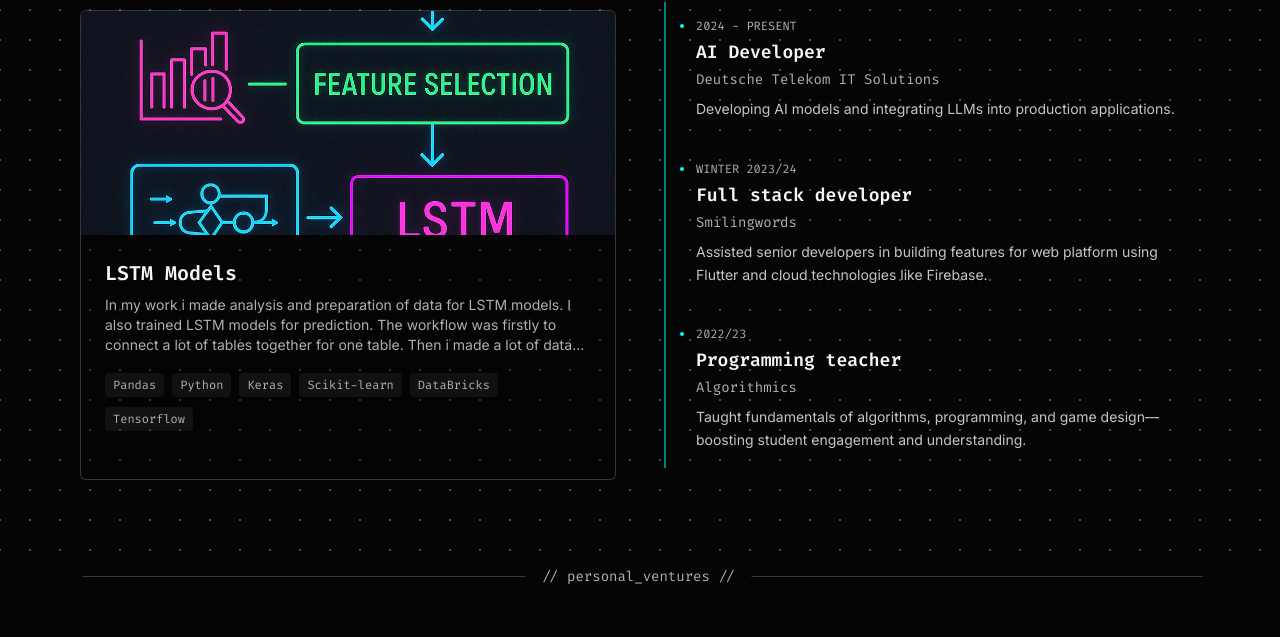
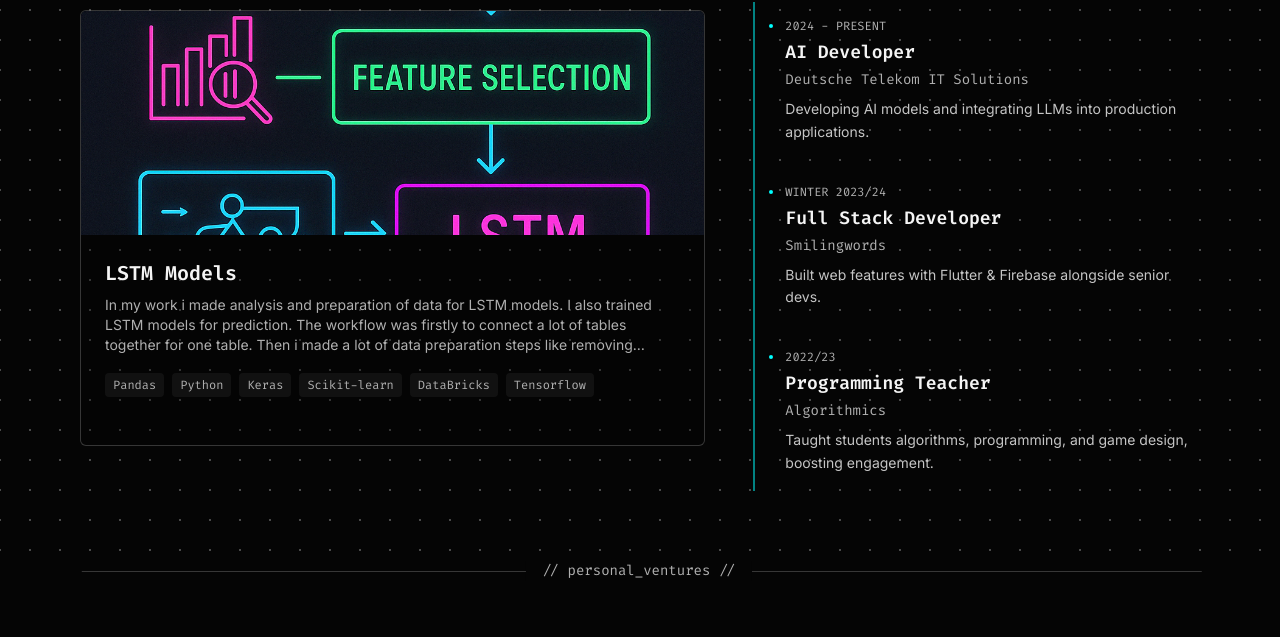
Before and after one commit to Dospalko/glitch-portfolio, a React (Vite) app: page /projects in a window 1280 px wide. Shown: the part 230-867 px from the top of the page. Built offline with nearby package versions, Linux system fonts and the light colour scheme; a web font is replaced by a local one.

Commit message:
fix: fixing the clicking issue

```diff
--- a/src/pages/ProjectsPage.jsx
+++ b/src/pages/ProjectsPage.jsx
@@ -1,309 +1,154 @@
-import React, { useState } from "react";
-import { AnimatePresence, motion } from "framer-motion";
-import ProjectCard from "../components/ProjectCard";
-import { projectsData } from "../data/projects";
-import { FaChevronDown, FaBriefcase, FaTimes } from "react-icons/fa";
-import { glitchyPageTransitionVariants } from "../utils/motionVariants";
+import React, { useState, useEffect } from 'react';
+import { motion, AnimatePresence } from 'framer-motion';
+import ProjectCard from '../components/ProjectCard';
+import { projectsData } from '../data/projects';
+import { FaChevronDown, FaTimes } from 'react-icons/fa';
+import { glitchyPageTransitionVariants } from '../utils/motionVariants';
 
-// Offset for header height when scrolling
 const HEADER_HEIGHT_OFFSET = 90;
 
-// Dummy work experience data
 const workExperienceData = [
-  {
-    id: 1,
-    title: "AI Developer",
-    company: "Deutsche Telekom IT Solutions",
-    dates: "2024 - Present",
-    description:
-      "Developing AI models and integrating LLMs into production applications.",
-  },
-  {
-    id: 2,
-    title: "Full stack developer",
-    company: "Smilingwords",
-    dates: "Winter 2023/24",
-    description:
-      "Assisted senior developers in building features for web platform using Flutter and cloud technologies like Firebase.",
-  },
-  {
-    id: 3,
-    title: "Programming teacher",
-    company: "Algorithmics",
-    dates: "2022/23",
-    description:
-      "Taught fundamentals of algorithms, programming, and game design—boosting student engagement and understanding.",
-  },
+  { id: 1, title: "AI Developer", company: "Deutsche Telekom IT Solutions", dates: "2024 - Present", description: "Developing AI models and integrating LLMs into production applications." },
+  { id: 2, title: "Full Stack Developer", company: "Smilingwords", dates: "Winter 2023/24", description: "Built web features with Flutter & Firebase alongside senior devs." },
+  { id: 3, title: "Programming Teacher", company: "Algorithmics", dates: "2022/23", description: "Taught students algorithms, programming, and game design, boosting engagement." },
 ];
 
-// Scroll-to-next-section button
-const ScrollButton = ({ nextSectionId }) => {
-  const handleClick = () => {
-    const nextSection = document.getElementById(nextSectionId);
-    if (nextSection) {
-      const top =
-        nextSection.getBoundingClientRect().top +
-        window.pageYOffset -
-        HEADER_HEIGHT_OFFSET;
-      window.scrollTo({ top, behavior: "smooth" });
-    }
+// Animation variants
+const containerVariants = {
+  hidden: { opacity: 0 },
+  show:   { opacity: 1, transition: { staggerChildren: 0.1 } },
+};
+const itemVariants = {
+  hidden: { opacity: 0, y: 25, filter: 'blur(3px)' },
+  show:   { opacity: 1, y: 0, filter: 'blur(0)', transition: { duration: 0.4, ease: 'easeOut' } },
+};
+const backdropVariants = {
+  hidden:  { opacity: 0 },
+  visible: { opacity: 1, transition: { duration: 0.3 } },
+};
+const modalVariants = {
+  hidden:  { opacity: 0, scale: 0.9 },
+  visible: { opacity: 1, scale: 1, transition: { type: 'spring', stiffness: 300 } },
 };
 
+// Scroll button
+const ScrollButton = ({ nextSectionId }) => {
+  const onClick = () => {
+    const el = document.getElementById(nextSectionId);
+    if (!el) return;
+    const top = el.getBoundingClientRect().top + window.pageYOffset - HEADER_HEIGHT_OFFSET;
+    window.scrollTo({ top, behavior: 'smooth' });
+  };
   return (
     <motion.button
-      onClick={handleClick}
-      whileHover={{
-        scale: 1.1,
-        y: [-1, -3, -1, -3, -2],
-        x: [0, 1, -1, 1, 0],
-        filter: "drop-shadow(0 0 6px var(--color-accent-glitch))",
-        transition: {
-          y: { duration: 0.3, repeat: Infinity },
-          x: { duration: 0.2, repeat: Infinity },
-        },
-      }}
-      whileTap={{ scale: 0.9, filter: "brightness(0.7)" }}
-      transition={{ type: "spring", stiffness: 400, damping: 17 }}
-      className="absolute bottom-4 left-1/2 transform -translate-x-1/2 p-3 border border-[var(--color-border-subtle)] rounded-full text-[var(--color-accent-glitch)] bg-[var(--color-background)]/50 backdrop-blur-sm z-20"
-      aria-label={`Scroll to ${nextSectionId}`}
+      onClick={onClick}
+      whileHover={{ scale: 1.1 }}
+      whileTap={{ scale: 0.9 }}
+      className="absolute bottom-4 left-1/2 -translate-x-1/2 p-3 border border-[var(--color-border-subtle)] rounded-full text-[var(--color-accent-glitch)] bg-[var(--color-background)]/50 backdrop-blur-sm z-20"
     >
       <FaChevronDown size={22} />
     </motion.button>
   );
 };
 
-// Animation variants
-const containerVariants = {
-  hidden: { opacity: 0 },
-  show: { opacity: 1, transition: { staggerChildren: 0.1 } },
-};
-const itemVariants = {
-  hidden: { opacity: 0, y: 25, filter: "blur(3px)" },
-  show: {
-    opacity: 1,
-    y: 0,
-    filter: "blur(0)",
-    transition: { duration: 0.4, ease: "easeOut" },
-  },
-};
-const timelineItemVariants = {
-  hidden: { opacity: 0, x: -20 },
-  show: { opacity: 1, x: 0, transition: { duration: 0.5 } },
-};
-
-// Modal animations
-const backdropVariants = {
-  hidden: { opacity: 0 },
-  visible: { opacity: 1 },
-};
-const modalVariants = {
-  hidden: { y: "-10%", opacity: 0 },
-  visible: {
-    y: "0%",
-    opacity: 1,
-    transition: { type: "spring", stiffness: 300 },
-  },
-};
-
 const ProjectsPage = () => {
   const [selectedProject, setSelectedProject] = useState(null);
 
-  const closeModal = () => setSelectedProject(null);
+  // Disable background scroll when modal is open
+  useEffect(() => {
+    document.body.style.overflow = selectedProject ? 'hidden' : 'auto';
+    return () => { document.body.style.overflow = 'auto'; };
+  }, [selectedProject]);
 
-  // Separate work and personal projects
-  const workProjects = projectsData.filter((p) => p.category === "work");
-  const personalProjects = projectsData.filter(
-    (p) => p.category === "personal"
-  );
-  const displayedWorkProjects = workProjects.slice(0, 2);
+  const workProjects     = projectsData.filter(p => p.category === 'work');
+  const personalProjects = projectsData.filter(p => p.category === 'personal');
+  const displayedWork    = workProjects.slice(0, 2);
 
   return (
     <motion.section
       id="projects-page"
-      className="py-16 md:py-10 overflow-hidden w-full"
+      className="py-16 md:py-10 overflow-hidden"
       variants={glitchyPageTransitionVariants}
       initial="initial"
       animate="animate"
       exit="exit"
     >
       <div className="max-w-6xl mx-auto px-4">
-        {/* WORK + EXPERIENCE */}
-        <motion.div
-          className="mb-24 flex flex-col items-center"
-          initial={{ opacity: 0, y: 10 }}
-          animate={{ opacity: 1, y: 0 }}
-          transition={{ delay: 0.1, duration: 0.4 }}
-        >
-          <motion.h3 className="text-2xl md:text-3xl font-bold font-mono mb-8 text-center glitch-text">
-            <span className="text-[var(--color-accent-glitch)]">//</span> Work
-            Portfolio
-          </motion.h3>
 
-          <div className="flex flex-col md:flex-row gap-10 md:gap-12 w-full">
+        {/* WORK & EXPERIENCE */}
+        <motion.div initial={{opacity:0,y:10}} animate={{opacity:1,y:0}} transition={{delay:0.1,duration:0.4}}>
+          <h3 className="text-2xl md:text-3xl font-bold font-mono mb-8 text-center glitch-text">
+            <span className="text-[var(--color-accent-glitch)]">//</span> Work Portfolio
+          </h3>
+          <div className="flex flex-col md:flex-row gap-10 md:gap-12">
             {/* Recent Work */}
-            <div className="w-full md:w-7/12 lg:w-1/2 flex flex-col space-y-8">
-              <h4 className="text-xl font-semibold font-mono text-[var(--color-text-secondary)]">
-                // Recent Works
-              </h4>
-              {displayedWorkProjects.length > 0 ? (
-                <motion.div
-                  variants={containerVariants}
-                  initial="hidden"
-                  animate="show"
-                  className="flex flex-col gap-8"
-                >
-                  {displayedWorkProjects.map((project) => (
-                    <motion.div
-                      key={`work-${project.id}`}
-                      variants={itemVariants}
-                    >
-                      <div
-                        onClick={() => setSelectedProject(project)}
-                        className="cursor-pointer"
-                      >
-                        <ProjectCard project={project} />
+            <div className="w-full md:w-7/12 flex flex-col space-y-8">
+              <h4 className="text-xl font-semibold font-mono text-[var(--color-text-secondary)]">// Recent Works</h4>
+              <motion.div variants={containerVariants} initial="hidden" animate="show" className="flex flex-col gap-8">
+                {displayedWork.map(p => (
+                  <motion.div key={`work-${p.id}`} variants={itemVariants}>
+                    <div onClick={()=>setSelectedProject(p)} className="cursor-pointer">
+                      <ProjectCard project={p} />
                     </div>
                   </motion.div>
                 ))}
               </motion.div>
-              ) : (
-                <p className="text-[var(--color-text-secondary)] font-mono">
-                  No recent work projects.
-                </p>
-              )}
             </div>
-
             {/* Career Path */}
-            <div className="w-full md:w-5/12 lg:w-1/2">
-              <h4 className="text-xl font-semibold font-mono text-[var(--color-text-secondary)] mb-6">
-                // Career Path
-              </h4>
-              {workExperienceData.length > 0 ? (
+            <div className="w-full md:w-5/12">
+              <h4 className="text-xl font-semibold font-mono text-[var(--color-text-secondary)] mb-6">// Career Path</h4>
               <div className="relative pl-8 py-4">
-                  <div className="absolute top-0 bottom-0 left-0 w-0.5 bg-[var(--color-accent-glitch)]/50"></div>
-                  <motion.div
-                    variants={containerVariants}
-                    initial="hidden"
-                    animate="show"
-                    className="space-y-10"
-                  >
-                    {workExperienceData.map((exp) => (
-                      <motion.div
-                        key={exp.id}
-                        variants={timelineItemVariants}
-                        className="relative"
-                      >
-                        <div className="absolute -left-[calc(1rem+2px)] top-1 w-2 h-2 rounded-full bg-[var(--color-accent-glitch)] border-2 border-[var(--color-background)]"></div>
-                        <p className="text-xs font-mono uppercase text-[var(--color-text-secondary)] mb-1">
-                          {exp.dates}
-                        </p>
-                        <h5 className="text-lg font-bold font-mono text-[var(--color-text-primary)] mb-1">
-                          {exp.title}
-                        </h5>
-                        <p className="text-sm font-mono text-[var(--color-text-secondary)] mb-2">
-                          {exp.company}
-                        </p>
-                        <p className="text-sm leading-relaxed text-[var(--color-text-primary)]/80">
-                          {exp.description}
-                        </p>
+                <div className="absolute top-0 bottom-0 left-0 w-0.5 bg-[var(--color-accent-glitch)]/50" />
+                <motion.div variants={containerVariants} initial="hidden" animate="show" className="space-y-10">
+                  {workExperienceData.map(exp => (
+                    <motion.div key={exp.id} variants={itemVariants} className="relative">
+                      <div className="absolute -left-[calc(1rem+2px)] top-1 w-2 h-2 rounded-full bg-[var(--color-accent-glitch)] border-2 border-[var(--color-background)]" />
+                      <p className="text-xs uppercase font-mono text-[var(--color-text-secondary)] mb-1">{exp.dates}</p>
+                      <h5 className="text-lg font-bold font-mono text-[var(--color-text-primary)] mb-1">{exp.title}</h5>
+                      <p className="text-sm font-mono text-[var(--color-text-secondary)] mb-2">{exp.company}</p>
+                      <p className="text-sm leading-relaxed text-[var(--color-text-primary)]/80">{exp.description}</p>
                     </motion.div>
                   ))}
                 </motion.div>
               </div>
-              ) : (
-                <p className="text-[var(--color-text-secondary)] font-mono">
-                  No work experience listed.
-                </p>
-              )}
             </div>
           </div>
-
-          {personalProjects.length > 0 && (
-            <ScrollButton nextSectionId="personal-projects" />
-          )}
+          {personalProjects.length > 0 && <ScrollButton nextSectionId="personal-projects" />}
         </motion.div>
 
         {/* DIVIDER */}
-        {(workProjects.length || workExperienceData.length) &&
-          personalProjects.length && (
-            <motion.div
-              className="relative my-20 flex justify-center items-center"
-              initial={{ opacity: 0 }}
-              whileInView={{ opacity: 1 }}
-              viewport={{ once: true, amount: 0.5 }}
-              transition={{ duration: 0.5 }}
-            >
-              <motion.div
-                className="w-full h-px bg-[var(--color-border-subtle)]"
-                animate={{
-                  x: [0, -5, 5, -5, 5, 0],
-                  opacity: [1, 0.8, 1, 0.8, 1, 1],
-                }}
-                transition={{
-                  duration: 1.5,
-                  ease: "easeInOut",
-                  repeat: Infinity,
-                }}
-              />
-              <motion.span
-                className="absolute px-4 bg-[var(--color-background)] font-mono text-sm text-[var(--color-text-secondary)] glitch-text"
-                animate={{
-                  x: [0, 2, -2, 2, -2, 0],
-                  opacity: [1, 0.85, 1, 0.85, 1, 1],
-                }}
-                transition={{
-                  duration: 1.2,
-                  ease: "easeInOut",
-                  repeat: Infinity,
-                }}
-              >
+        {personalProjects.length > 0 && (
+          <motion.div initial={{opacity:0}} whileInView={{opacity:1}} viewport={{once:true,amount:0.5}} transition={{duration:0.5}}
+                      className="relative my-20 flex justify-center items-center">
+            <motion.div className="w-full h-px bg-[var(--color-border-subtle)]"
+                        animate={{x:[0,-5,5,-5,5,0],opacity:[1,0.8,1,0.8,1,1]}}
+                        transition={{duration:1.5,repeat:Infinity}}/>
+            <motion.span className="absolute px-4 bg-[var(--color-background)] font-mono text-sm text-[var(--color-text-secondary)] glitch-text"
+                         animate={{x:[0,2,-2,2,-2,0],opacity:[1,0.85,1,0.85,1,1]}}
+                         transition={{duration:1.2,repeat:Infinity}}>
               // personal_ventures //
             </motion.span>
           </motion.div>
         )}
 
         {/* PERSONAL PROJECTS */}
-        <motion.div
-          id="personal-projects"
-          initial={{ opacity: 0, y: 10 }}
-          whileInView={{ opacity: 1, y: 0 }}
-          viewport={{ once: true, amount: 0.1 }}
-          transition={{ duration: 0.4 }}
-        >
-          <motion.h3 className="text-2xl md:text-3xl font-bold font-mono mb-8 text-center glitch-text">
-            <span className="text-[var(--color-accent-glitch)]">//</span>{" "}
-            Personal Side Projects
-          </motion.h3>
-          {personalProjects.length > 0 ? (
-            <motion.div
-              variants={containerVariants}
-              initial="hidden"
-              animate="show"
-              className="grid grid-cols-1 md:grid-cols-2 lg:grid-cols-3 gap-8"
-            >
-              {personalProjects.map((project) => (
-                <motion.div
-                  key={`personal-${project.id}`}
-                  variants={itemVariants}
-                >
-                  <div
-                    onClick={() => setSelectedProject(project)}
-                    className="cursor-pointer"
-                  >
-                    <ProjectCard project={project} />
+        <motion.div id="personal-projects" initial={{opacity:0,y:10}} whileInView={{opacity:1,y:0}} viewport={{once:true,amount:0.1}} transition={{duration:0.4}}>
+          <h3 className="text-2xl md:text-3xl font-bold font-mono mb-8 text-center glitch-text">
+            <span className="text-[var(--color-accent-glitch)]">//</span> Personal Side Projects
+          </h3>
+          <motion.div variants={containerVariants} initial="hidden" animate="show" className="grid grid-cols-1 md:grid-cols-2 lg:grid-cols-3 gap-8">
+            {personalProjects.map(p => (
+              <motion.div key={`personal-${p.id}`} variants={itemVariants}>
+                <div onClick={()=>setSelectedProject(p)} className="cursor-pointer">
+                  <ProjectCard project={p} />
                 </div>
               </motion.div>
             ))}
           </motion.div>
-          ) : (
-            <p className="text-center text-[var(--color-text-secondary)] font-mono">
-              No personal side projects available.
-            </p>
-          )}
         </motion.div>
       </div>
 
-      {/* MODAL POPUP */}
+      {/* MODAL */}
       <AnimatePresence>
         {selectedProject && (
           <motion.div
@@ -312,15 +157,19 @@ const ProjectsPage = () => {
             initial="hidden"
             animate="visible"
             exit="hidden"
+            onClick={() => setSelectedProject(null)}
           >
             <motion.div
-              className="bg-[var(--color-background)] rounded-lg shadow-lg max-w-lg w-full mx-4 p-6 relative"
+              className="bg-[var(--color-background)] rounded-lg shadow-xl max-w-md w-full mx-4 p-6 relative"
               variants={modalVariants}
+              initial="hidden"
+              animate="visible"
+              exit="hidden"
+              onClick={e => e.stopPropagation()}
             >
               <button
-                onClick={closeModal}
+                onClick={() => setSelectedProject(null)}
                 className="absolute top-4 right-4 text-[var(--color-text-secondary)] hover:text-[var(--color-accent-glitch)]"
-                aria-label="Close"
               >
                 <FaTimes size={20} />
               </button>
@@ -337,7 +186,7 @@ const ProjectsPage = () => {
                 {selectedProject.description}
               </p>
               <div className="flex flex-wrap mb-4">
-                {selectedProject.tags.map((tag) => (
+                {selectedProject.tags.map(tag => (
                   <span
                     key={tag}
                     className="inline-block bg-[var(--color-highlight-bg)] border border-[var(--color-border-subtle)] text-[var(--color-text-secondary)] text-xs font-mono px-2 py-1 rounded mr-2 mb-2"
```
Lines whose indentation alone changed are shown as unchanged.
